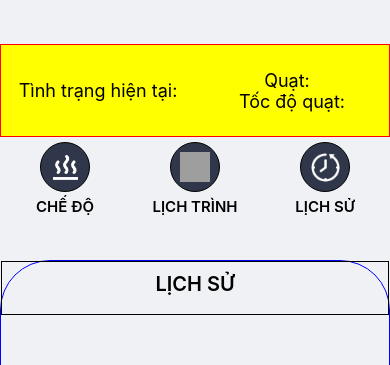
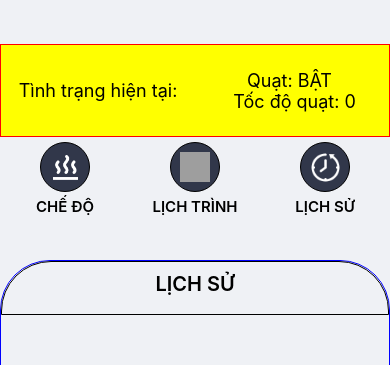
Before and after one commit to khoavukhoa3004/DADN_TTNT, a React Native app in the folder frontend/: screen /FanScreen in a window 390 px wide. Shown: the part 272-637 px from the top of the page. Built offline with nearby package versions, Linux system fonts and the light colour scheme; no server answers; grey boxes are pictures that could not be loaded.

Commit message:
update detailScreen

```diff
--- a/frontend/screens/FanScreen.js
+++ b/frontend/screens/FanScreen.js
@@ -37,7 +37,8 @@ const FanScreen = ({ navigation, route }) => {
     const [fanHistories, setFanHistories] = useState([]);
     const [initialState, setInitialState] = useState("");
     const [initialValue, setInitialValue] = useState(0);
-    const [value, setValue] = useState()
+    const [state, setState] = useState("");
+    const [value, setValue] = useState(0);
 
     const handleTextChange = (newValue) => {
       setValue(newValue);
@@ -101,16 +102,16 @@ const FanScreen = ({ navigation, route }) => {
 
     useEffect(() => {
       const interval = setInterval(async () => {
-          // getStatus();
+          getStatus();
           getFanValue();
       }, 1000); // Fetch the latest temperature every second
       return () => clearInterval(interval);
     }, [])
 
-    // useEffect(() => {
-    //   if(initialState == 'OFF') console.log('TAT');
-    //   else console.log('BAT');
-    // }, [initialState])
+    useEffect(() => {
+      if(initialState == 'OFF') setState("TẮT");
+      else setState("BẬT");
+    }, [initialState])
 
   return (
     <View style={styles.Container}>
@@ -154,7 +155,7 @@ const FanScreen = ({ navigation, route }) => {
               <Text style={styles.currentStateText}>Tình trạng hiện tại:</Text>
             </View>
             <View style={styles.rightStateBox}>
-              <Text style={styles.currentStateText}>Quạt: {} {"\n"} Tốc độ quạt: {}</Text>
+              <Text style={styles.currentStateText}>Quạt: {state} {"\n"} Tốc độ quạt: {initialValue}</Text>
             </View>
           </View>
         </View>
@@ -610,6 +611,8 @@ const styles = StyleSheet.create({
     flex: 1,
     borderColor: 'black',
     borderWidth: 1,
+    borderTopLeftRadius: 50,
+    borderTopRightRadius: 50,
   },
 
   historyHeaderText: {
```
Also changed, not shown: 1 other file (tests, documents, lock files or other folders).
